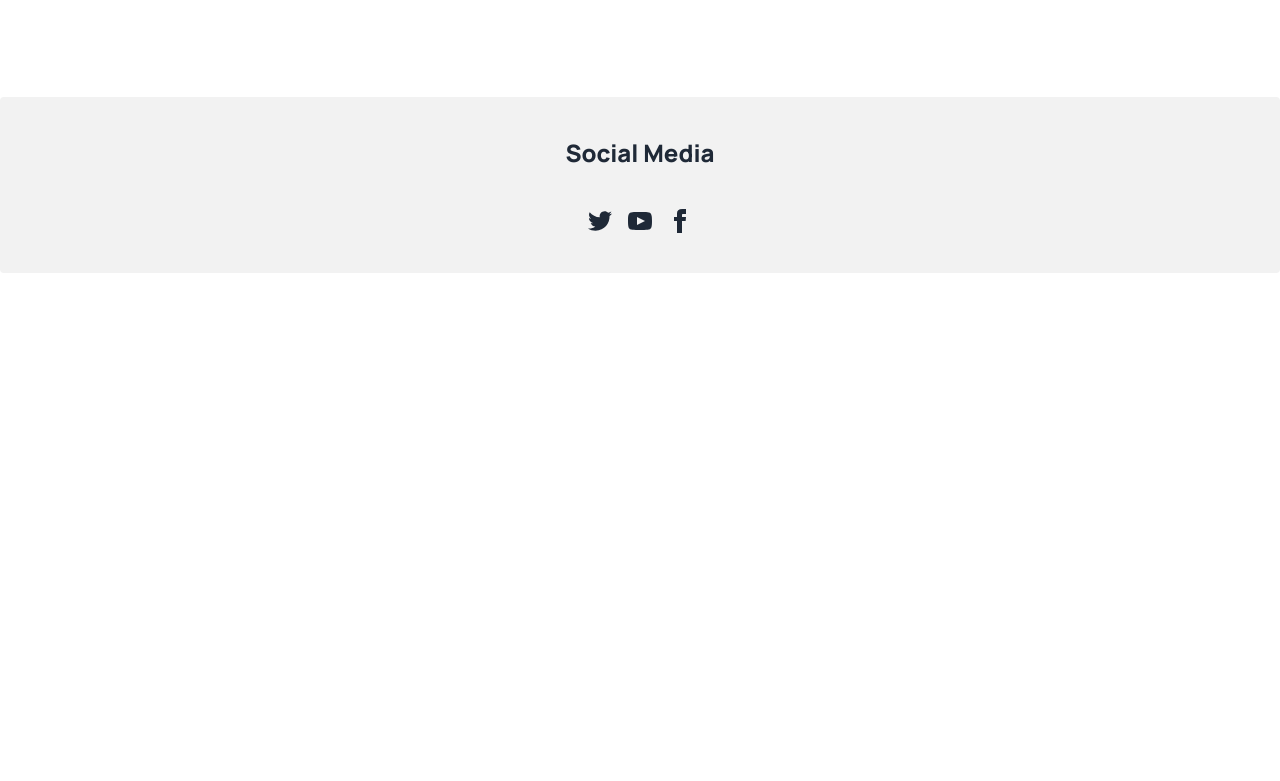
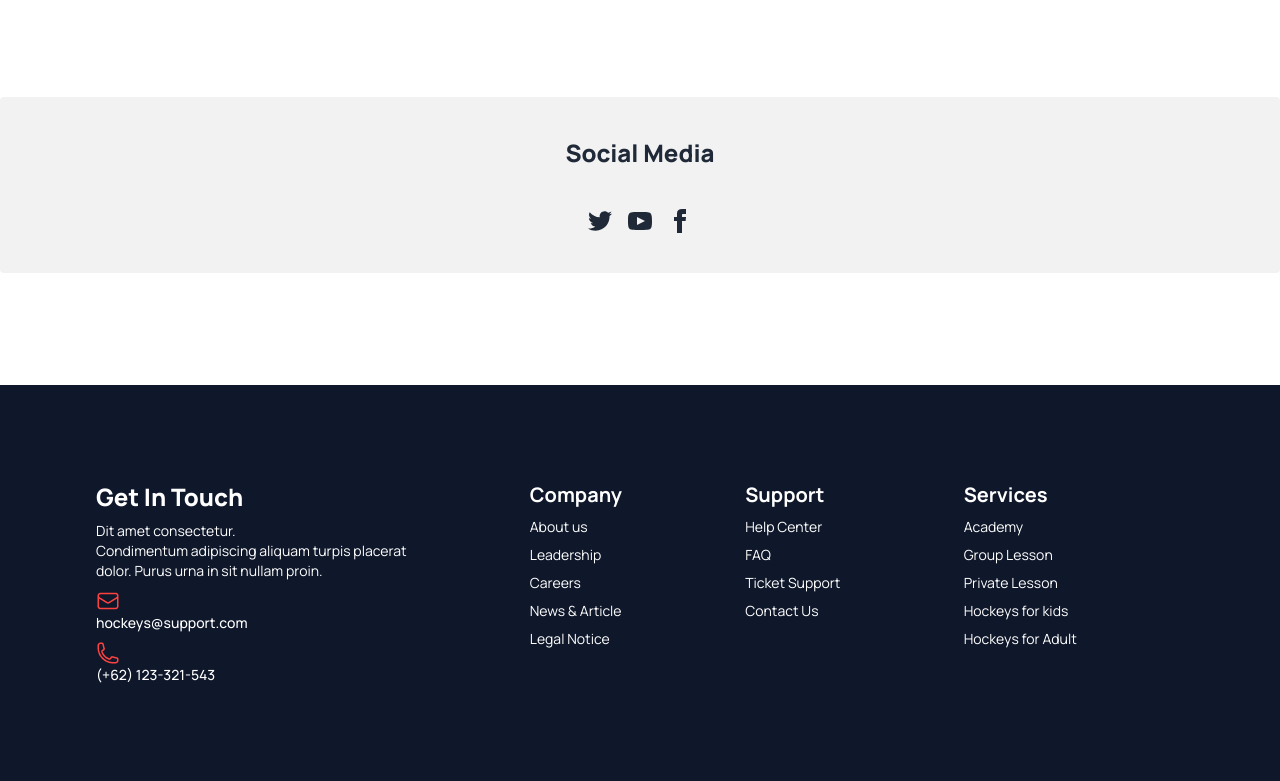
Before and after one commit to ashanur00/Hockeys-main, a plain HTML site: page index.html in a window 1280 px wide. Shown: the part 5414-6195 px from the top of the page. Before the commit the page ends 5687 px from the top, so only its background shows below. Drawn offline with nearby package versions, Linux system fonts and the light colour scheme.

Commit message:
full webpage complete

```diff
--- a/index.html
+++ b/index.html
@@ -526,16 +526,67 @@
         <section class="footer footer-center p-10 bg-base-200 text-base-content rounded">
             <h3 class="text-2xl font-extrabold">Social Media</h3>
             <nav>
-              <div class="grid grid-flow-col gap-4">
-                <a><svg xmlns="http://www.w3.org/2000/svg" width="24" height="24" viewBox="0 0 24 24" class="fill-current"><path d="M24 4.557c-.883.392-1.832.656-2.828.775 1.017-.609 1.798-1.574 2.165-2.724-.951.564-2.005.974-3.127 1.195-.897-.957-2.178-1.555-3.594-1.555-3.179 0-5.515 2.966-4.797 6.045-4.091-.205-7.719-2.165-10.148-5.144-1.29 2.213-.669 5.108 1.523 6.574-.806-.026-1.566-.247-2.229-.616-.054 2.281 1.581 4.415 3.949 4.89-.693.188-1.452.232-2.224.084.626 1.956 2.444 3.379 4.6 3.419-2.07 1.623-4.678 2.348-7.29 2.04 2.179 1.397 4.768 2.212 7.548 2.212 9.142 0 14.307-7.721 13.995-14.646.962-.695 1.797-1.562 2.457-2.549z"></path></svg></a>
-                <a><svg xmlns="http://www.w3.org/2000/svg" width="24" height="24" viewBox="0 0 24 24" class="fill-current"><path d="M19.615 3.184c-3.604-.246-11.631-.245-15.23 0-3.897.266-4.356 2.62-4.385 8.816.029 6.185.484 8.549 4.385 8.816 3.6.245 11.626.246 15.23 0 3.897-.266 4.356-2.62 4.385-8.816-.029-6.185-.484-8.549-4.385-8.816zm-10.615 12.816v-8l8 3.993-8 4.007z"></path></svg></a>
-                <a><svg xmlns="http://www.w3.org/2000/svg" width="24" height="24" viewBox="0 0 24 24" class="fill-current"><path d="M9 8h-3v4h3v12h5v-12h3.642l.358-4h-4v-1.667c0-.955.192-1.333 1.115-1.333h2.885v-5h-3.808c-3.596 0-5.192 1.583-5.192 4.615v3.385z"></path></svg></a>
-              </div>
+                <div class="grid grid-flow-col gap-4">
+                    <a><svg xmlns="http://www.w3.org/2000/svg" width="24" height="24" viewBox="0 0 24 24"
+                            class="fill-current">
+                            <path
+                                d="M24 4.557c-.883.392-1.832.656-2.828.775 1.017-.609 1.798-1.574 2.165-2.724-.951.564-2.005.974-3.127 1.195-.897-.957-2.178-1.555-3.594-1.555-3.179 0-5.515 2.966-4.797 6.045-4.091-.205-7.719-2.165-10.148-5.144-1.29 2.213-.669 5.108 1.523 6.574-.806-.026-1.566-.247-2.229-.616-.054 2.281 1.581 4.415 3.949 4.89-.693.188-1.452.232-2.224.084.626 1.956 2.444 3.379 4.6 3.419-2.07 1.623-4.678 2.348-7.29 2.04 2.179 1.397 4.768 2.212 7.548 2.212 9.142 0 14.307-7.721 13.995-14.646.962-.695 1.797-1.562 2.457-2.549z">
+                            </path>
+                        </svg></a>
+                    <a><svg xmlns="http://www.w3.org/2000/svg" width="24" height="24" viewBox="0 0 24 24"
+                            class="fill-current">
+                            <path
+                                d="M19.615 3.184c-3.604-.246-11.631-.245-15.23 0-3.897.266-4.356 2.62-4.385 8.816.029 6.185.484 8.549 4.385 8.816 3.6.245 11.626.246 15.23 0 3.897-.266 4.356-2.62 4.385-8.816-.029-6.185-.484-8.549-4.385-8.816zm-10.615 12.816v-8l8 3.993-8 4.007z">
+                            </path>
+                        </svg></a>
+                    <a><svg xmlns="http://www.w3.org/2000/svg" width="24" height="24" viewBox="0 0 24 24"
+                            class="fill-current">
+                            <path
+                                d="M9 8h-3v4h3v12h5v-12h3.642l.358-4h-4v-1.667c0-.955.192-1.333 1.115-1.333h2.885v-5h-3.808c-3.596 0-5.192 1.583-5.192 4.615v3.385z">
+                            </path>
+                        </svg></a>
+                </div>
             </nav>
         </section>
     </main>
-    <footer>
+    <!-- footer section -->
+    <footer class="footer p-10 lg:py-24 lg:px-24  bg-slate-900 text-base-content mt-28">
+        <aside>
+            <h3 class="text-2xl font-extrabold text-white">Get In Touch</h3>
+            <p class="text-sm text-white">Dit amet consectetur.<br>
+                Condimentum  adipiscing aliquam turpis placerat <br> dolor.
+                 Purus urna in sit nullam proin.</p>
+                 <div>
+                    <img src="Images/Frame (3).png" alt="">
+                    <p class="text-white text-sm font-medium mb-2">hockeys@support.com</p>
+                    <img src="Images/Frame (4).png" alt="">
+                    <p class="text-white text-sm font-medium">(+62) 123-321-543</p>
+                 </div>
 
+        </aside>
+            <nav>
+                <header class="text-xl font-bold text-white">Company</header>
+                <a class="link link-hover text-sm text-white">About us</a>
+                <a class="link link-hover text-sm text-white">Leadership</a>
+                <a class="link link-hover text-sm text-white">Careers</a>
+                <a class="link link-hover text-sm text-white">News & Article</a>
+                <a class="link link-hover text-sm text-white">Legal Notice</a>
+            </nav>
+            <nav>
+                <header class="text-xl font-bold text-white">Support</header>
+                <a class="link link-hover text-sm text-white">Help Center</a>
+                <a class="link link-hover text-sm text-white">FAQ</a>
+                <a class="link link-hover text-sm text-white">Ticket Support</a>
+                <a class="link link-hover text-sm text-white">Contact Us</a>
+            </nav>
+            <nav>
+                <header class="text-xl font-bold text-white">Services</header>
+                <a class="link link-hover text-sm text-white">Academy</a>
+                <a class="link link-hover text-sm text-white">Group Lesson</a>
+                <a class="link link-hover text-sm text-white">Private Lesson</a>
+                <a class="link link-hover text-sm text-white">Hockeys for kids</a>
+                <a class="link link-hover text-sm text-white">Hockeys for Adult</a>
+            </nav>
     </footer>
 
 </body>
```
Also changed, not shown: Images/Frame (3).png (added), Images/Frame (4).png (added).
